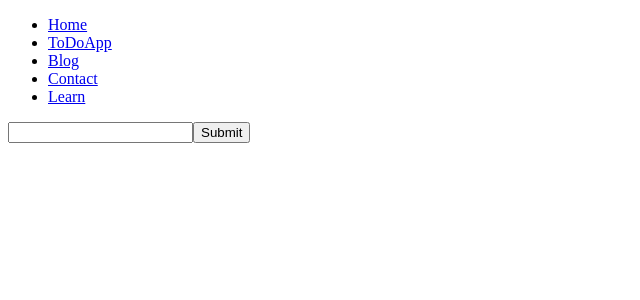
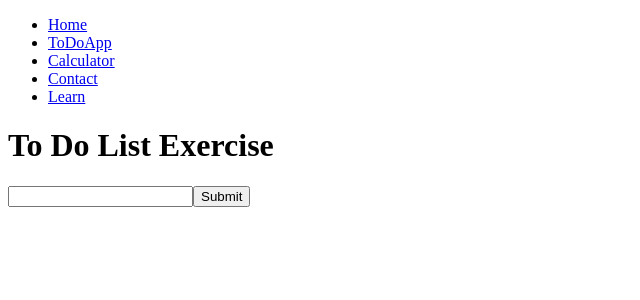
Before and after one commit to Mosjoandy/reactprac, a React (Create React App) app: page /toDoApp in a window 1280 px wide. Shown: the top 300 px of the page, without its empty margins (0-640 px from the left). Built offline with nearby package versions, Linux system fonts and the light colour scheme.

Commit message:
calculator exercise

```diff
--- a/src/App.js
+++ b/src/App.js
@@ -3,7 +3,7 @@ import { BrowserRouter as Router, Route } from "react-router-dom";
 import NavTabs from "./components/NavTabs";
 import Home from "./components/pages/Home";
 import ToDoApp from "./components/pages/ToDoApp";
-import Blog from "./components/pages/Blog";
+import Calculator from "./components/pages/Calculator";
 import Contact from "./components/pages/Contact";
 
 const App = () => (
@@ -12,7 +12,7 @@ const App = () => (
       <NavTabs />
       <Route exact path="/" component={Home} />
       <Route exact path="/toDoApp" component={ToDoApp} />
-      <Route exact path="/blog" component={Blog} />
+      <Route exact path="/calculator" component={Calculator} />
       <Route path="/contact" component={Contact} />
     </div>
   </Router>
--- a/src/components/NavTabs.js
+++ b/src/components/NavTabs.js
@@ -25,12 +25,12 @@ const NavTabs = () => (
     </li>
     <li className="nav-item">
       <Link
-        to="/blog"
+        to="/calculator"
         className={
-          window.location.pathname === "/blog" ? "nav-link active" : "nav-link"
+          window.location.pathname === "/calculator" ? "nav-link active" : "nav-link"
         }
       >
-        Blog
+        Calculator
       </Link>
     </li>
     <li className="nav-item">
--- a/src/components/pages/Blog.js
+++ b/src/components/pages/Calculator.js
@@ -1,6 +1,6 @@
 import React from "react";
 
-const Blog = () => (
+const Calculator = () => (
   <div>
     <h1>Blog Page</h1>
     <p>
@@ -9,4 +9,4 @@ const Blog = () => (
   </div>
 );
 
-export default Blog;
+export default Calculator;
--- a/src/components/pages/ToDoApp.js
+++ b/src/components/pages/ToDoApp.js
@@ -1,11 +1,15 @@
 import React, { Component } from 'react';
 import "./ToDoApp.css";
+
+// original task:
+
 /*
 	1. Add a new item
 	2. Mark as done
 	3. Delete from list
 */
 
+///////////////////initial pseudo code/////////////////////////////////////////////
 
 // state of line items that is an array
 // state of todo item boolean
@@ -124,6 +128,7 @@ class ToDoApp extends Component {
 
     return (
       <div>
+      <h1>To Do List Exercise</h1>
         {this.state.toDoItems.map((toDoItem, index) => (
           <li key={index}
             id={toDoItem}
```
